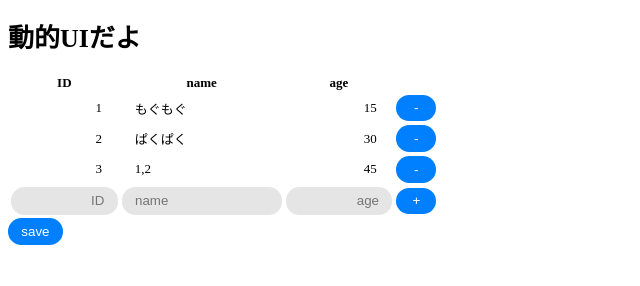
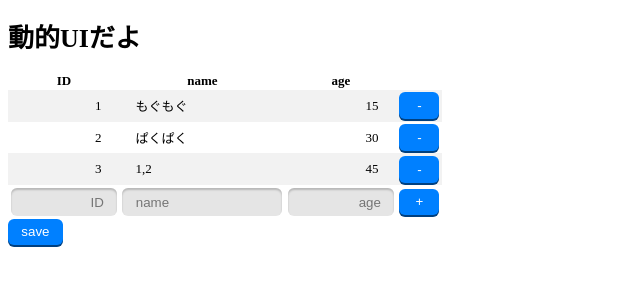
Before and after one commit to ZerOx4C/practice-go, a plain HTML site: page gui5/res/index.html in a window 1280 px wide. Shown: the whole page, without its empty margins (0-640 px from the left). Drawn offline with Linux system fonts and the light colour scheme.

Commit message:
gui5のcssを調整した

```diff
--- a/gui5/res/style.css
+++ b/gui5/res/style.css
@@ -5,7 +5,8 @@ body {
 input[type="text"] {
 	background-color: rgba(0, 0, 0, 0.1);
 	border: none;
-	border-radius: 1em;
+	box-shadow: inset 0 2px 2px rgba(0, 0, 0, 0.2);
+	border-radius: 6px;
 	padding: 0.5em 1em;
 }
 
@@ -16,8 +17,9 @@ input[type="text"]:hover {
 input[type="button"] {
 	background-color: rgba(0, 128, 255, 1);
 	color: white;
+	box-shadow: 0 2px rgba(0, 64, 128, 1);
 	border: none;
-	border-radius: 1em;
+	border-radius: 6px;
 	padding: 0.5em 1em;
 	line-height: 1;
 }
@@ -28,15 +30,31 @@ input[type="button"]:hover {
 
 input[type="button"]:active {
 	background-color: rgba(0, 128, 255, 1);
+	box-shadow: none;
+	position: relative;
+	top: 2px;
+}
+
+table {
+	border: none;
+	border-collapse: collapse;
 }
 
 th {
 	font-weight: bold;
 }
 
+td {
+	padding: 0.2em;
+}
+
 tbody p {
 	margin: 0;
 	padding: 0 1em;
+}
+
+tbody tr:nth-child(odd) {
+	background-color: rgba(0, 0, 0, 0.05);
 }
 
 .id {
```
